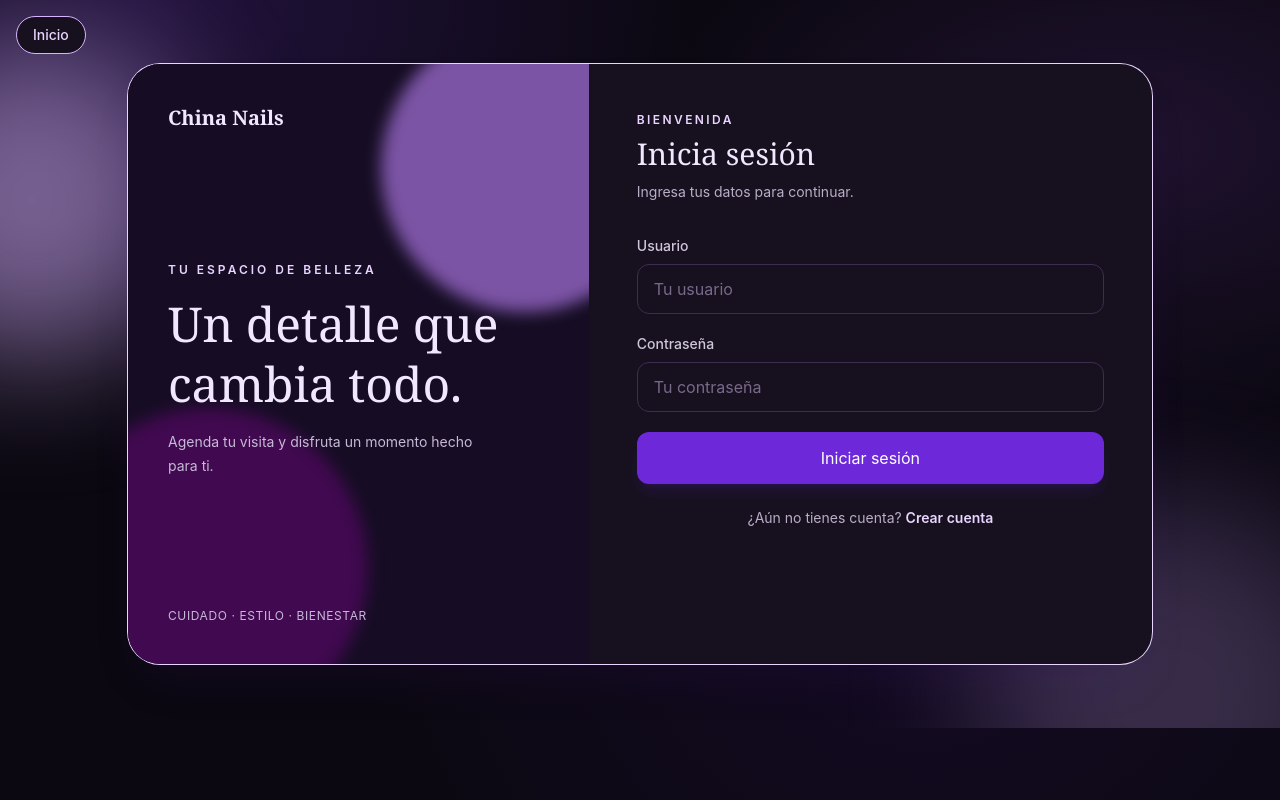
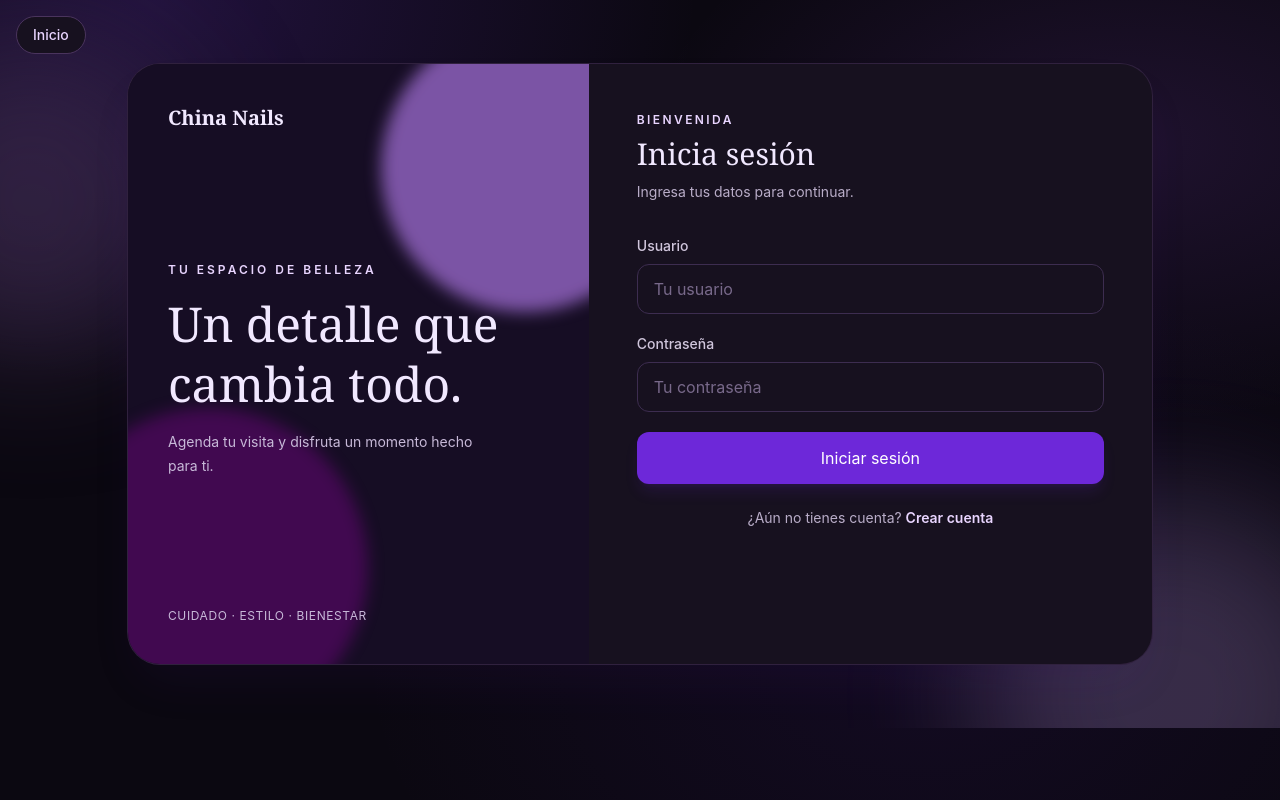
Before and after one commit to CarolMelR/china-nails-frontend, a React (Vite) app: page /login in a window 1280 px wide. Built offline with nearby package versions, Linux system fonts and the light colour scheme; no server answers.

Commit message:
Interfaz detalles2

```diff
--- a/src/index.css
+++ b/src/index.css
@@ -1,9 +1,9 @@
 @import "tailwindcss";
 
 @theme {
-  --color-rose-50: #f3e8ff;
-  --color-rose-100: #e9d5ff;
-  --color-rose-200: #d8b4fe;
+  --color-rose-50: #261b33;
+  --color-rose-100: #30213e;
+  --color-rose-200: #4a345d;
   --color-rose-300: #c084fc;
   --color-rose-400: #a855f7;
   --color-rose-500: #9333ea;
@@ -150,7 +150,8 @@ video {
 }
 
 [class~="bg-[#fbe0e0]"],
-[class~="bg-[#edcfca]"] {
+[class~="bg-[#edcfca]"],
+[class~="bg-[#fffaf9]"] {
   background-color: var(--cn-surface-raised);
 }
 
```
